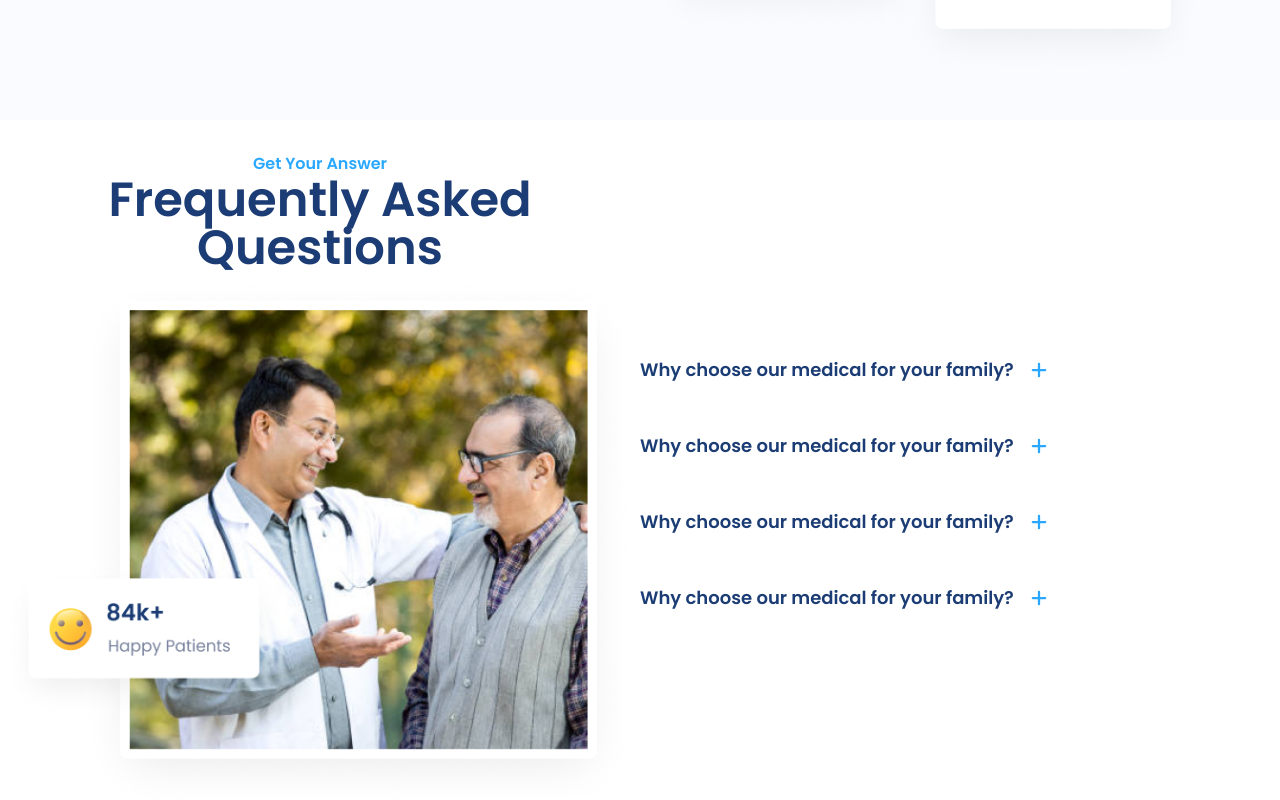
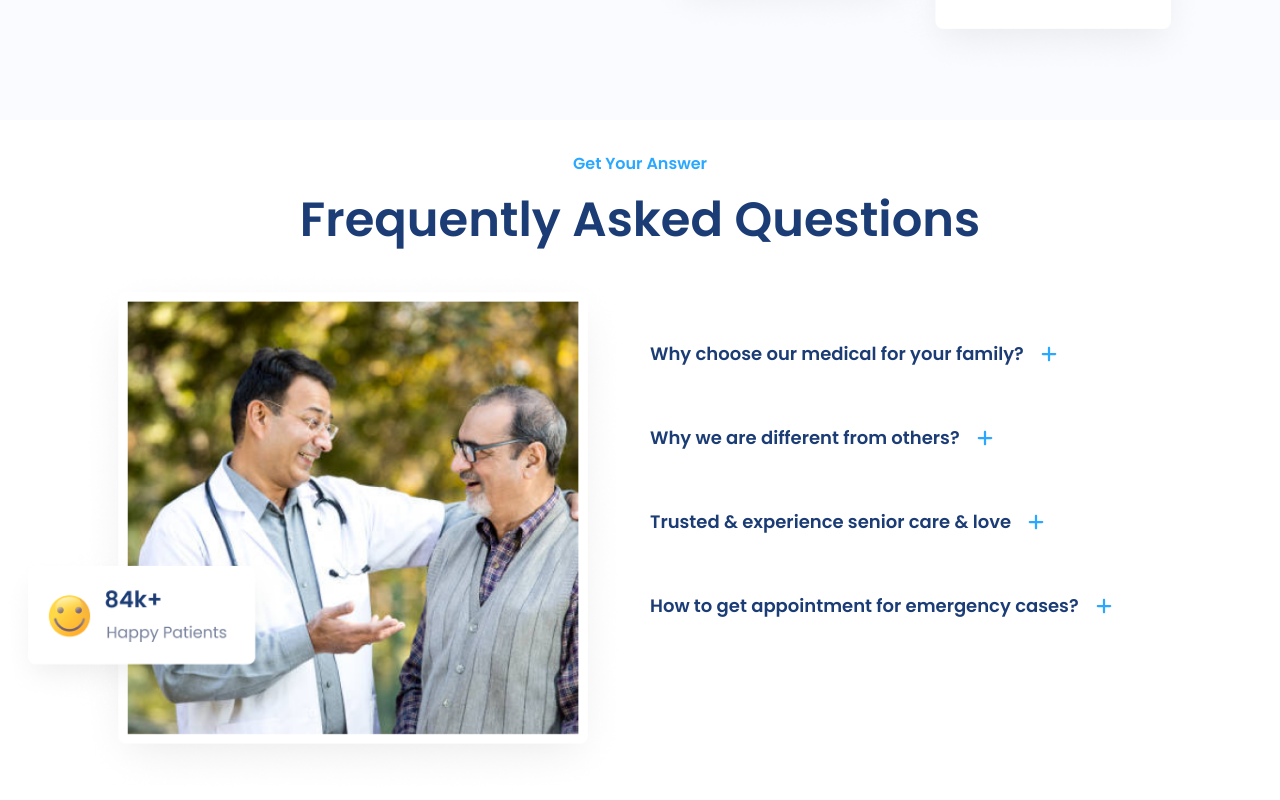
Before and after one commit to Santtamk/FrontEnd--Medical-Center-Slot-Booking-Platform, a React (Vite) app in the folder medicalcentreslotbooking/: page / in a window 1280 px wide. Shown: the part 4735-5535 px from the top of the page. Built offline with nearby package versions, Linux system fonts and the light colour scheme.

Commit message:
faq completed

```diff
--- a/medicalcentreslotbooking/src/components/faq/Faq.jsx
+++ b/medicalcentreslotbooking/src/components/faq/Faq.jsx
@@ -5,10 +5,10 @@ const Faq = () => {
 
 
   return (
-    <div className="flex">
-      <div className="w-6/12">
     <div>
-          <div className="text-center text-sky font-semibold	text-base	">
+      <div>
+        <div>
+          <div className="text-center text-sky font-semibold	text-base	pb-5">
             Get Your Answer
           </div>
           <div className="text-center text-navy text-5xl	font-semibold">
@@ -16,6 +16,9 @@ const Faq = () => {
           </div>
         </div>
         <div>
+        </div>
+        <div className="flex flex-col justify-center items-center md:justify-start md:items-start md:gap-5 md:flex-row">
+            <div className="w-6/12 pt-5">
                 <img src="./faq.png" alt="faqImage" className="" />
             </div>
             {/* <div className="relative">
@@ -28,12 +31,13 @@ const Faq = () => {
                 />
               </div>
             </div> */}
+            <div className="w-6/12 flex justify-center items-center text-start flex-col gap-12 md:items-start md:pt-14 md:gap-5 md:text-start md:justify-center lg:pt-24 lg:gap-14">
+              <Questions question="Why choose our medical for your family?"/>
+              <Questions question="Why we are different from others?"/>
+              <Questions question="Trusted & experience senior care & love"/>
+              <Questions question="How to get appointment for emergency cases?"/>
             </div>
-      <div className="w-6/12 flex justify-center items-start flex-col gap-12">
-        <Questions question="Why choose our medical for your family?"/>
-        <Questions question="Why choose our medical for your family?"/>
-        <Questions question="Why choose our medical for your family?"/>
-        <Questions question="Why choose our medical for your family?"/>
+        </div>
       </div>
     </div>
   );
--- a/medicalcentreslotbooking/src/components/faq/Questions.jsx
+++ b/medicalcentreslotbooking/src/components/faq/Questions.jsx
@@ -14,7 +14,7 @@ const Questions = ({ question }) => {
   return (
     <div>
       <div>
-        <div className="text-center text-navy text-lg font-semibold	flex cursor-pointer" onClick={toggle}>
+        <div className=" text-navy text-lg font-semibold	flex cursor-pointer" onClick={toggle}>
           <div>{question}</div>
           <div className="flex justify-center items-center text-sky pl-4">
             <FaPlus />
@@ -31,7 +31,6 @@ const Questions = ({ question }) => {
   );
 };
 
-
 Questions.Prototypes={
     question: Prototypes.string,
  };
```
Lines whose indentation alone changed are shown as unchanged.
